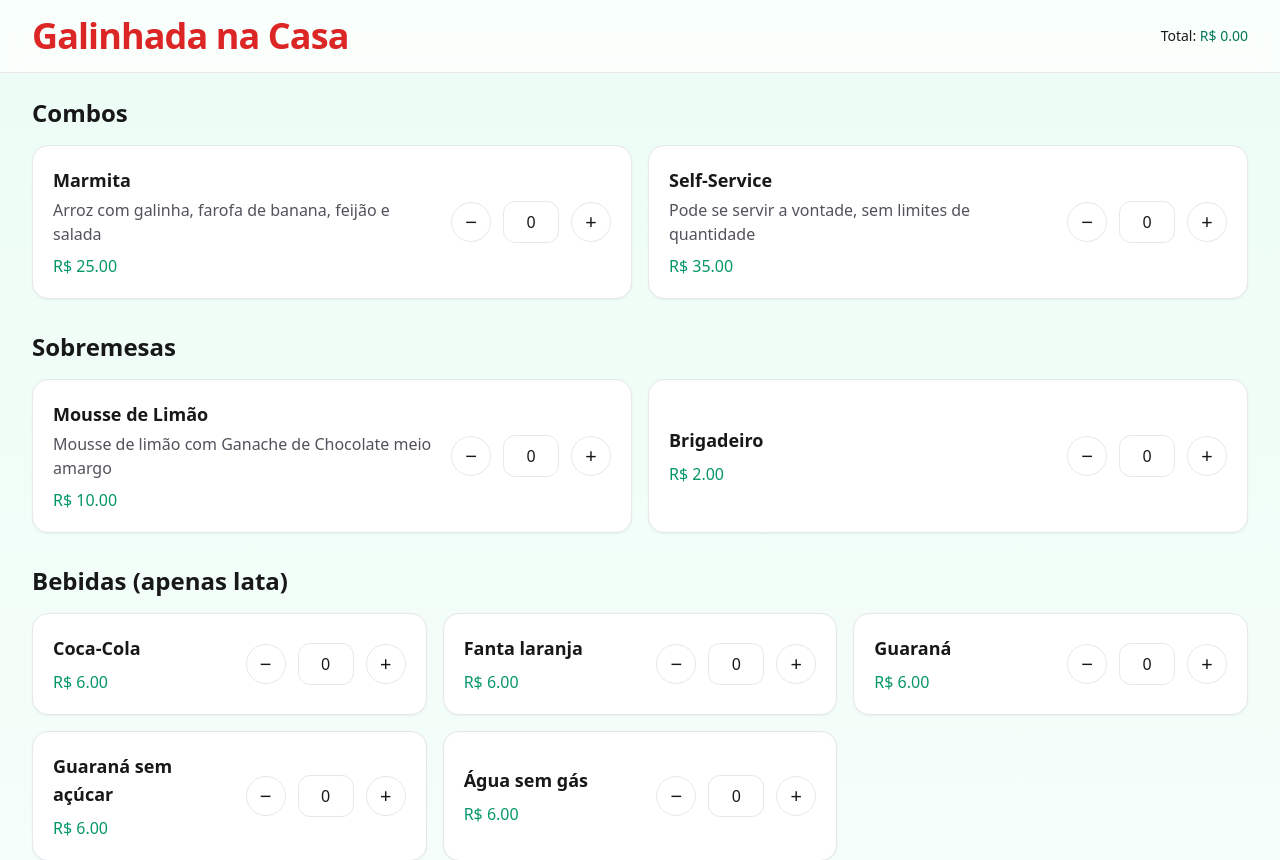
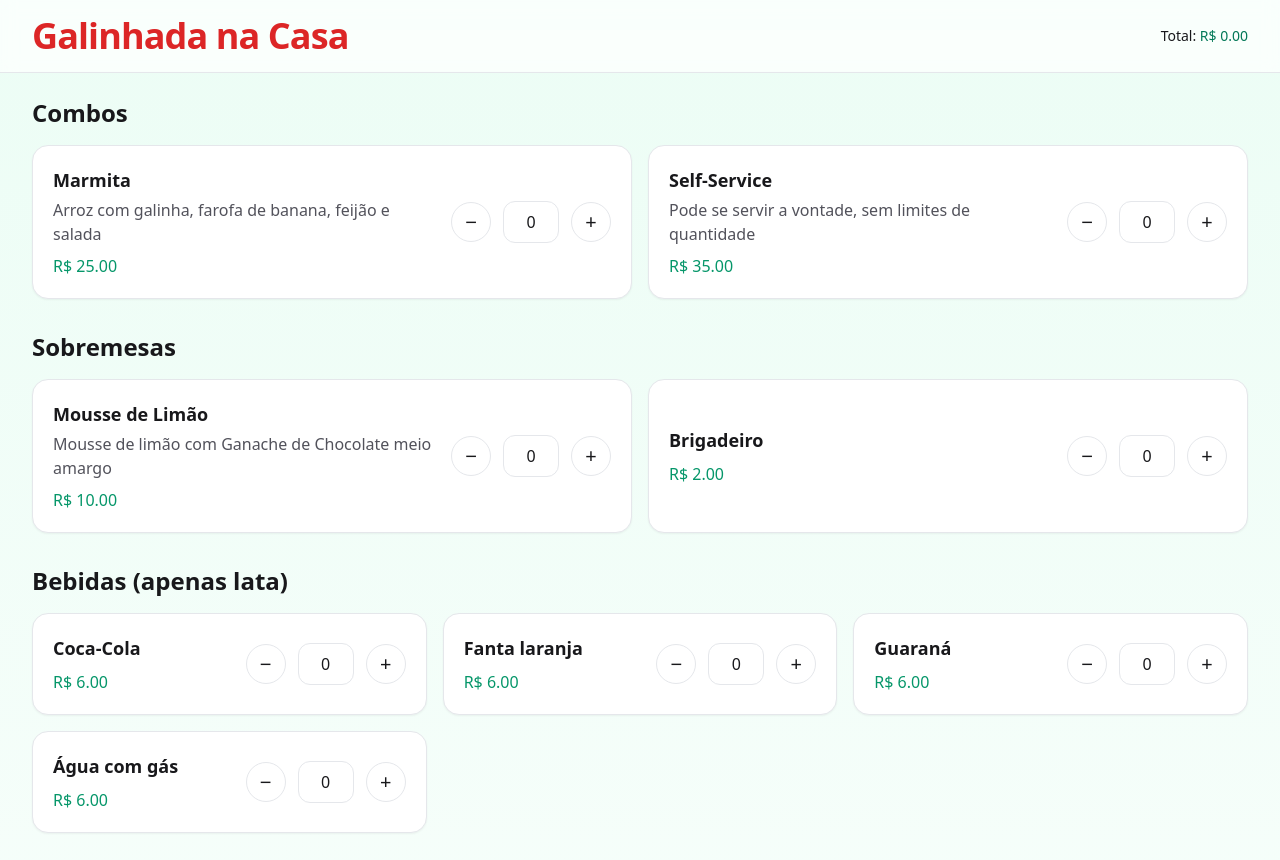
Before and after one commit to Matheus-Arruda3006/galinhada-casa-sobre-a-rocha, a React (Create React App) app: page / in a window 1280 px wide. Shown: the top 860 px of the page. Built offline with nearby package versions, Linux system fonts and the light colour scheme.

Commit message:
removed agua sem gas e guarana zero, added agua com gas

```diff
--- a/src/App.tsx
+++ b/src/App.tsx
@@ -25,8 +25,7 @@ const bebidas = [
   { key: "cocaNormal", label: "Coca-Cola", price: 6 },
   { key: "fantaLar", label: "Fanta laranja", price: 6 },
   { key: "gua", label: "Guaraná", price: 6 },
-  { key: "guaZero", label: "Guaraná sem açúcar", price: 6 },
-  { key: "agua", label: "Água sem gás", price: 6 },
+  { key: "agua", label: "Água com gás", price: 6 },
 ];
 
 const sobremesa = [
```
